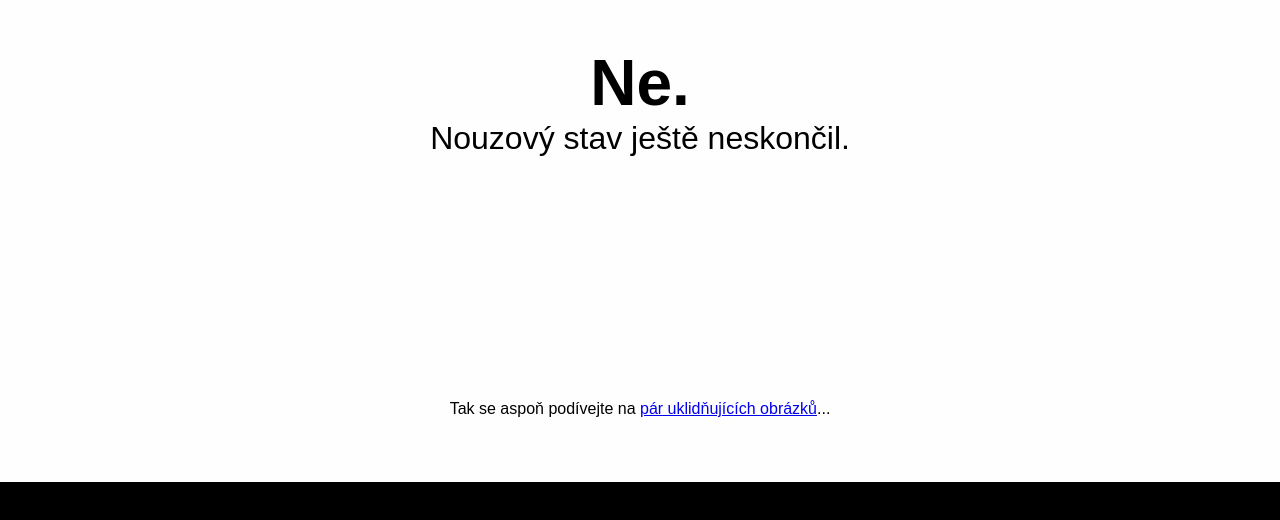
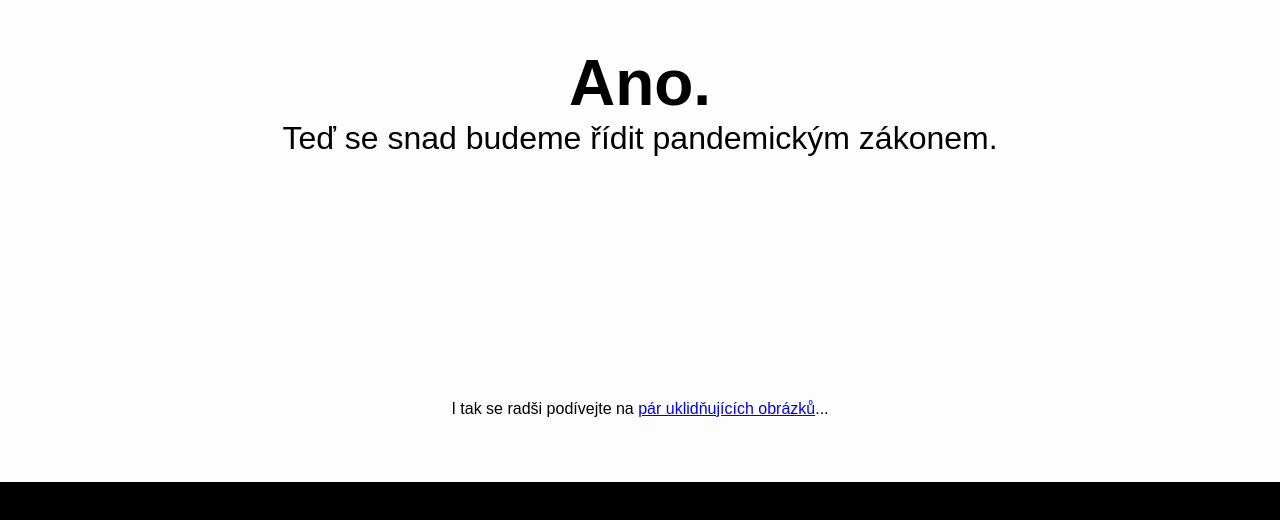
Before and after one commit to just-paja/skonciluznouzovystav.cz, a plain HTML site: page src/index.html in a window 1280 px wide. Shown: the part 214-734 px from the top of the page. Drawn offline with Linux system fonts and the light colour scheme.

Commit message:
Update as of 2021-04-21

```diff
--- a/src/index.html
+++ b/src/index.html
@@ -18,7 +18,7 @@
 
   <style type="text/css">
     html, body {
-      background: #fefefe;
+      background: #fdfdfd;
       align-items: center;
       display: flex;
       flex-direction: column;
@@ -84,8 +84,8 @@
 <body>
   <main>
     <h1>Skončil už nouzový stav?</h1>
-    <p><strong>Ne.</strong><br /> Nouzový stav ještě neskončil.</p>
-    <p class="well-then">Tak se aspoň podívejte na <a href="#par-uklidnujicich-obrazku">pár uklidňujících obrázků</a>...</p>
+    <p><strong>Ano.</strong><br /> Teď se snad budeme řídit pandemickým zákonem.</p>
+    <p class="well-then">I tak se radši podívejte na <a href="#par-uklidnujicich-obrazku">pár uklidňujících obrázků</a>...</p>
   </main>
   <aside id="par-uklidnujicich-obrazku" class="bg"></aside>
   <footer>
```
Also changed, not shown: 1 other file.
